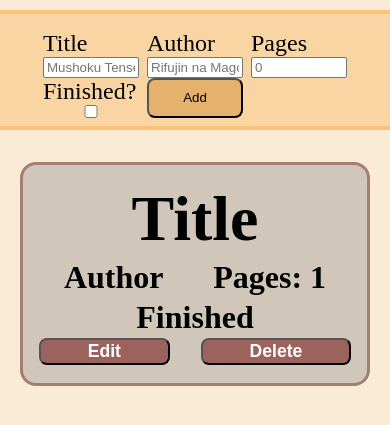
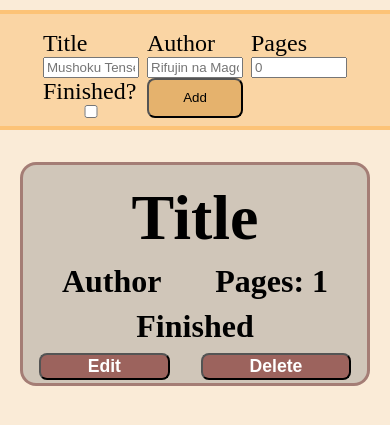
Before and after one commit to Saker07/library, a plain HTML site: page index.html in a window 390 px wide. Shown: the part 191-616 px from the top of the page. Drawn offline with Linux system fonts and the light colour scheme.

Commit message:
Add gap to book cards to make it responsive on mobile

```diff
--- a/style.css
+++ b/style.css
@@ -77,6 +77,7 @@ label[for="read"] {
     flex-wrap: wrap;
     justify-content: space-around;
     align-items: center;
+    gap: 0.5rem;
 }
 .book:hover{
     box-shadow: 0 0 0.2rem 0.2rem rgba(0, 0, 0, 0.553);
```
